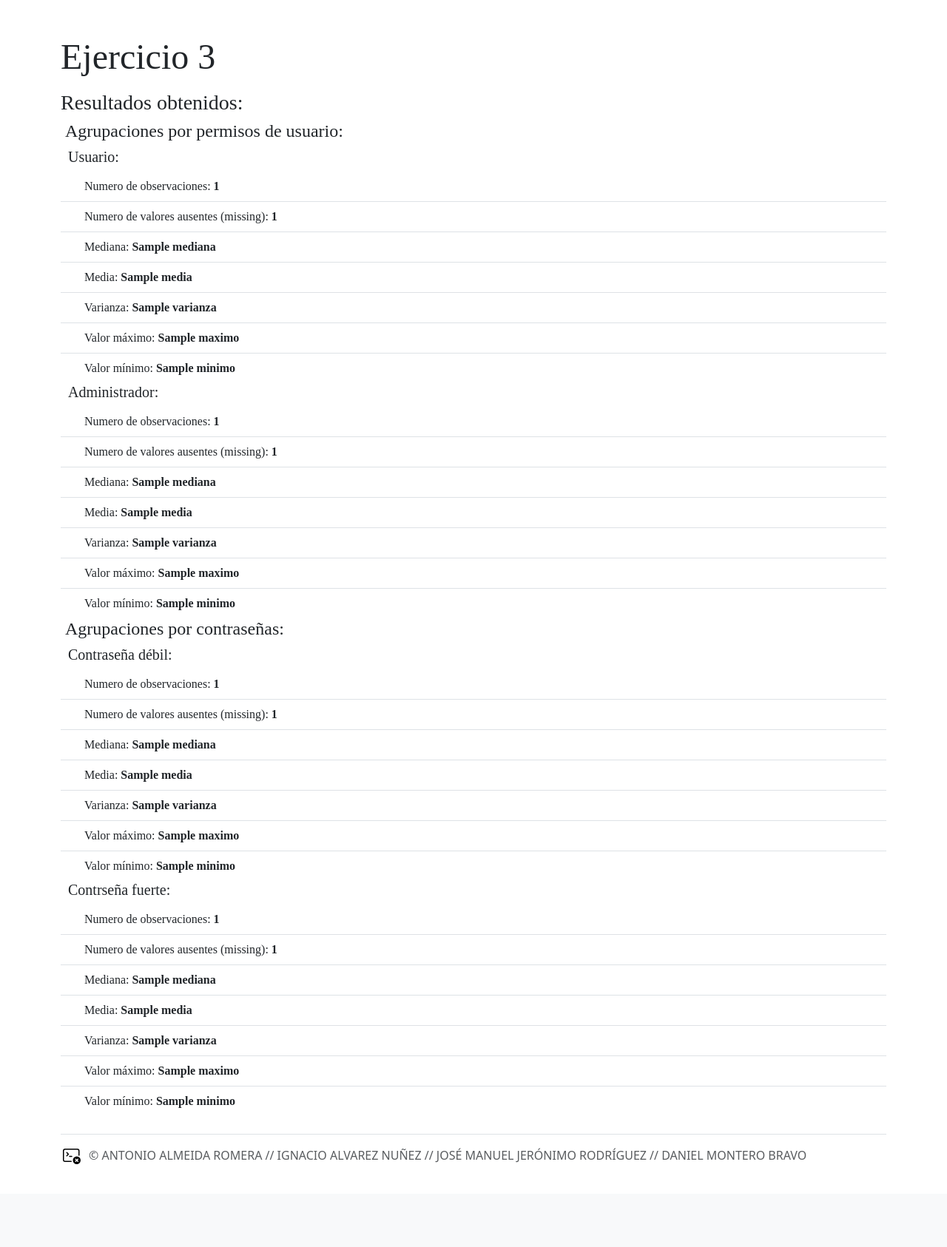
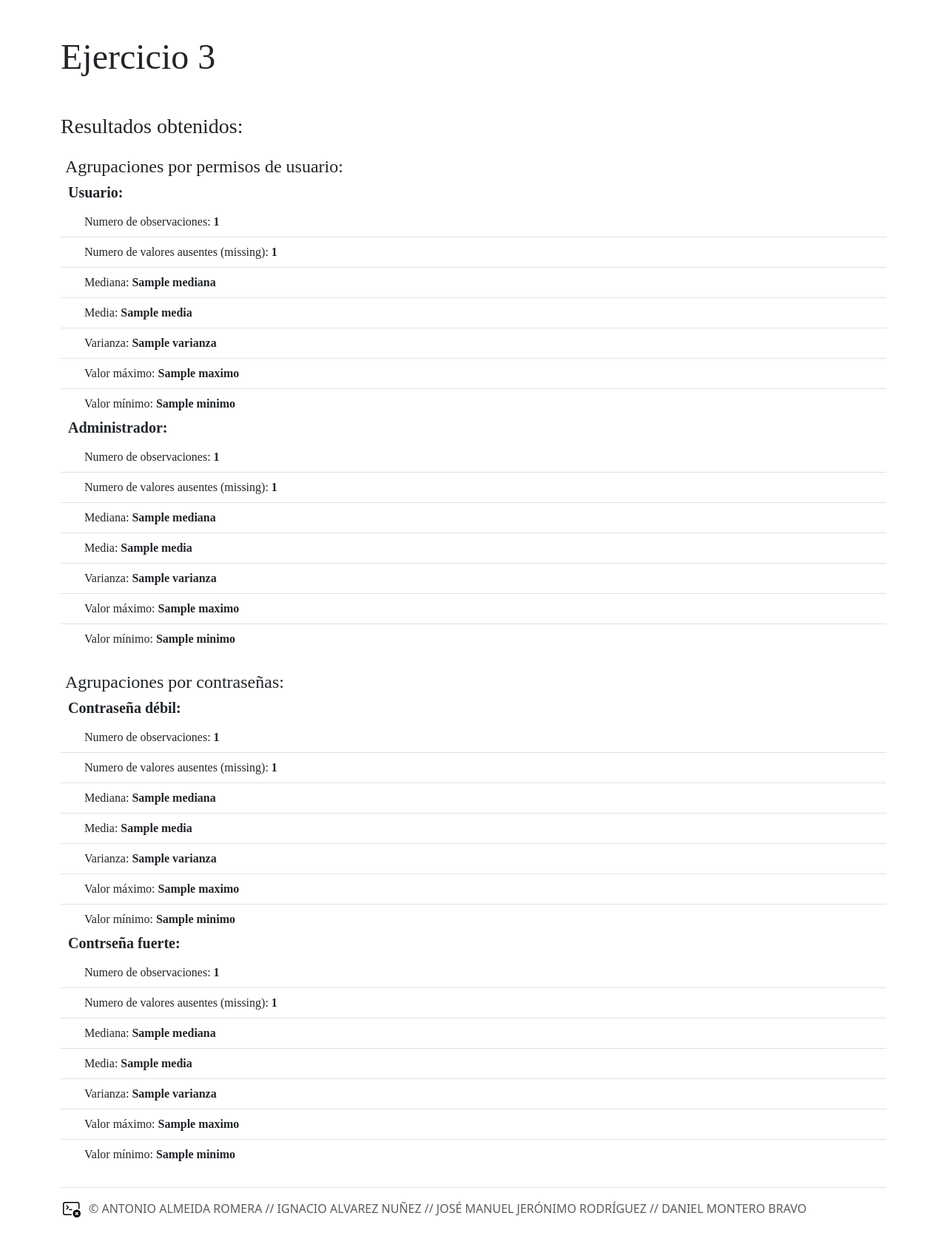
Before and after one commit to nachoalv/gicib_SI_practica1_sistemaETL, a Flask app: template templates/ej3.html in a window 1280 px wide. Shown: the part 56-1742 px from the top of the page at 74% size. Before the commit the page ends 1630 px from the top, so only its background shows below. Run offline with Flask 3, Linux system fonts and the light colour scheme; the template is opened without the code that fills it: most values are stand-ins (such as "Sample title", 1, 10 or a date in 2020).

Commit message:
minor changes
Co-Authored-By: d-montero <126509755+d-montero@users.noreply.github.com>

```diff
--- a/static/main.css
+++ b/static/main.css
@@ -1,6 +1,6 @@
 
 
-p, h1, h2, h3, h4, h5, li {
+p, h1, h2, h3, h4, h5, h6, li {
   font-family: 'Times New Roman', serif;
 }
 br {
--- a/templates/ej2.html
+++ b/templates/ej2.html
@@ -4,7 +4,7 @@
     <h1 class="display-5 mt-5">Ejercicio 2</h1>
 {% endblock %}
 {% block main %}
-    <section class="container mt-3">
+    <section class="container mt-5">
         <h4>Resultados obtenidos:</h4>
         <ul class="list-group list-group-flush">
             <li class="list-group-item">&emsp;Número de muestras: <b>{{ resultados['num_muestras'] }}</b> </li>
--- a/templates/ej3.html
+++ b/templates/ej3.html
@@ -4,10 +4,10 @@
     <h1 class="display-5 mt-5">Ejercicio 3</h1>
 {% endblock %}
 {% block main %}
-    <section class="container mt-3">
+    <section class="container mt-5">
         <h3>Resultados obtenidos:</h3>
-        <h4>&nbsp;Agrupaciones por permisos de usuario:</h4>
-        <h5>&ensp;Usuario:</h5>
+        <h4 class="mt-4">&nbsp;Agrupaciones por permisos de usuario:</h4>
+        <h5><b>&ensp;Usuario:</b></h5>
         <ul class="list-group list-group-flush">
             <li class="list-group-item">&emsp;Numero de observaciones: <b>{{ info_user['num_observaciones'] }}</b> </li>
             <li class="list-group-item">&emsp;Numero de valores ausentes (missing): <b>{{ info_user['num_valores_ausentes'] }}</b></li>
@@ -17,7 +17,7 @@
             <li class="list-group-item">&emsp;Valor máximo: <b>{{ info_user['maximo'] }}</b></li>
             <li class="list-group-item">&emsp;Valor mínimo: <b>{{ info_user['minimo'] }}</b></li>
         </ul>
-        <h5>&ensp;Administrador:</h5>
+        <h5><b>&ensp;Administrador:</b></h5>
         <ul class="list-group list-group-flush">
             <li class="list-group-item">&emsp;Numero de observaciones: <b>{{ info_admin['num_observaciones'] }}</b> </li>
             <li class="list-group-item">&emsp;Numero de valores ausentes (missing): <b>{{ info_admin['num_valores_ausentes'] }}</b></li>
@@ -27,8 +27,8 @@
             <li class="list-group-item">&emsp;Valor máximo: <b>{{ info_admin['maximo'] }}</b></li>
             <li class="list-group-item">&emsp;Valor mínimo: <b>{{ info_admin['minimo'] }}</b></li>
         </ul>
-        <h4>&nbsp;Agrupaciones por contraseñas:</h4>
-        <h5>&ensp;Contraseña débil:</h5>
+        <h4 class="mt-4">&nbsp;Agrupaciones por contraseñas:</h4>
+        <h5><b>&ensp;Contraseña débil:</b></h5>
         <ul class="list-group list-group-flush">
             <li class="list-group-item">&emsp;Numero de observaciones: <b>{{ info_debil['num_observaciones'] }}</b> </li>
             <li class="list-group-item">&emsp;Numero de valores ausentes (missing): <b>{{ info_debil['num_valores_ausentes'] }}</b></li>
@@ -38,7 +38,7 @@
             <li class="list-group-item">&emsp;Valor máximo: <b>{{ info_debil['maximo'] }}</b></li>
             <li class="list-group-item">&emsp;Valor mínimo: <b>{{ info_debil['minimo'] }}</b></li>
         </ul>
-        <h5>&ensp;Contrseña fuerte:</h5>
+        <h5><b>&ensp;Contrseña fuerte:</b></h5>
         <ul class="list-group list-group-flush">
             <li class="list-group-item">&emsp;Numero de observaciones: <b>{{ info_fuerte['num_observaciones'] }}</b> </li>
             <li class="list-group-item">&emsp;Numero de valores ausentes (missing): <b>{{ info_fuerte['num_valores_ausentes'] }}</b></li>
```
Also changed, not shown: templates/ej4.html (+4 -4 lines).
